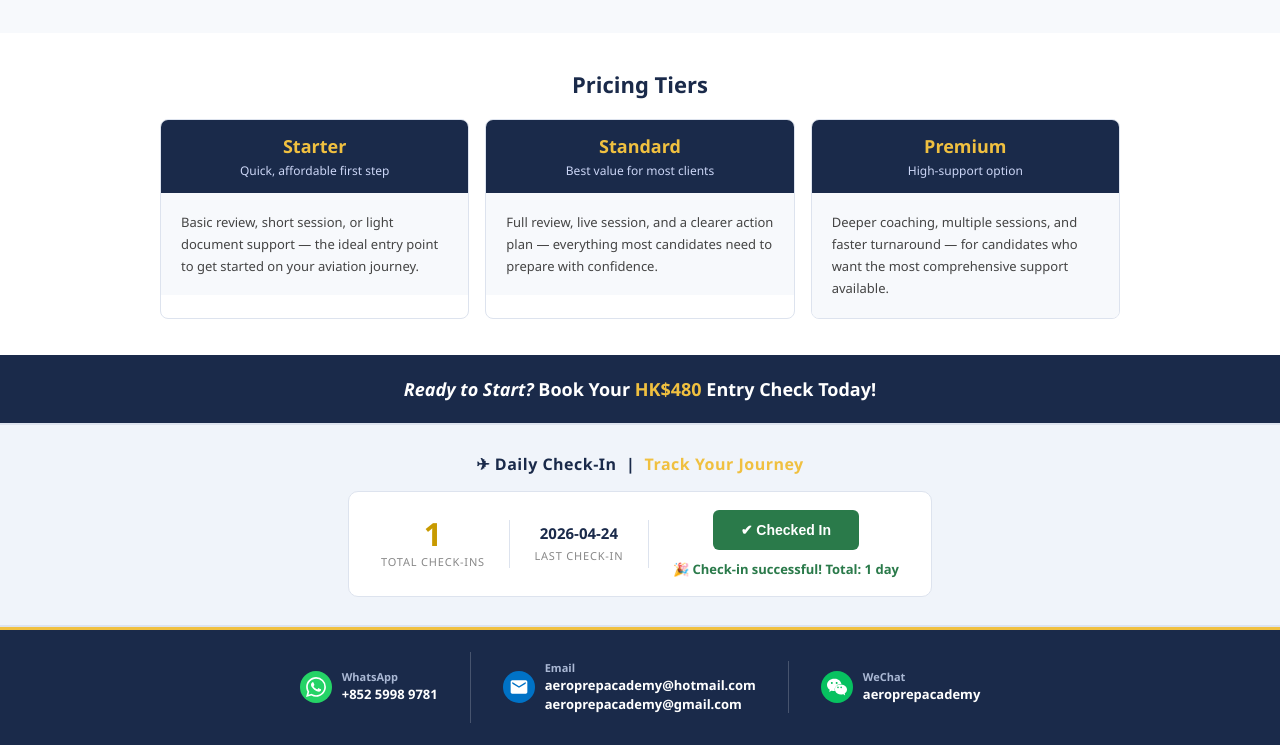
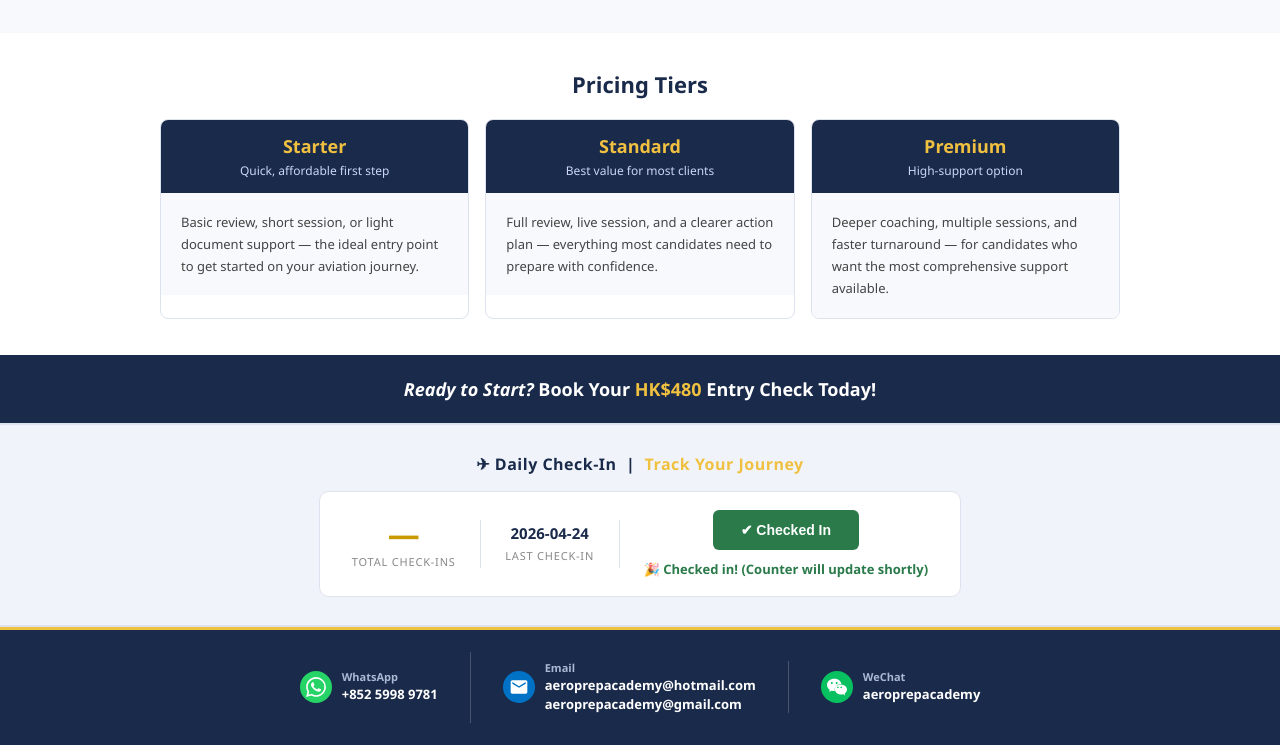
Before and after one commit to deluyi/aeroprep-academy, a plain HTML site: page index.html in a window 1280 px wide. Both pictures are taken after a click on the button "Check In Today ✔". Shown: the part 1851-2596 px from the top of the page. Drawn offline with Linux system fonts and the light colour scheme; no server answers.

Commit message:
feat: global check-in counter via CountAPI, localStorage for daily dedup

```diff
--- a/index.html
+++ b/index.html
@@ -602,9 +602,18 @@
     </div>
   </footer>
   <script>
-    // localStorage key — unique per browser/device, fully isolated
-    var CI_KEY = 'aeroprep_checkin';
+    // ── Keys ──────────────────────────────────────────────────────────────
+    // CountAPI: free global counter, shared across ALL devices/visitors
+    // Namespace + key uniquely identify this counter on countapi.xyz
+    var COUNT_NS  = 'aeroprep-academy';
+    var COUNT_KEY = 'daily-checkin-total';
+    var API_BASE  = 'https://api.countapi.xyz';
 
+    // localStorage: only used to track whether THIS device already checked
+    // in today — prevents double-counting from the same browser
+    var LOCAL_KEY = 'aeroprep_checkin_local';
+
+    // ── Helpers ───────────────────────────────────────────────────────────
     function todayStr() {
       var d = new Date();
       return d.getFullYear() + '-' +
@@ -612,27 +621,23 @@
         String(d.getDate()).padStart(2, '0');
     }
 
-    function loadState() {
-      try {
-        return JSON.parse(localStorage.getItem(CI_KEY)) || { total: 0, lastDate: '' };
-      } catch (e) {
-        return { total: 0, lastDate: '' };
-      }
+    function getLocal() {
+      try { return JSON.parse(localStorage.getItem(LOCAL_KEY)) || {}; }
+      catch (e) { return {}; }
     }
 
-    function saveState(state) {
-      localStorage.setItem(CI_KEY, JSON.stringify(state));
+    function setLocal(obj) {
+      localStorage.setItem(LOCAL_KEY, JSON.stringify(obj));
     }
 
-    function renderUI(state) {
-      var today = todayStr();
-      var btn   = document.getElementById('checkin-btn');
+    function setTotal(n) {
+      document.getElementById('ci-total').textContent = (n === null ? '…' : n);
+    }
+
+    function setBtn(checkedToday) {
+      var btn = document.getElementById('checkin-btn');
       var toast = document.getElementById('ci-toast');
-
-      document.getElementById('ci-total').textContent = state.total;
-      document.getElementById('ci-last').textContent  = state.lastDate || '—';
-
-      if (state.lastDate === today) {
+      if (checkedToday) {
         btn.textContent = '✔ Checked In';
         btn.disabled    = true;
         btn.classList.add('done');
@@ -647,29 +652,71 @@
       }
     }
 
+    // ── Fetch global total (read-only hit) ────────────────────────────────
+    function fetchTotal() {
+      fetch(API_BASE + '/get/' + COUNT_NS + '/' + COUNT_KEY)
+        .then(function(r) { return r.json(); })
+        .then(function(d) { setTotal(d.value || 0); })
+        .catch(function()  { setTotal('—'); });
+    }
+
+    // ── Increment global counter then update UI ───────────────────────────
+    function incrementTotal(callback) {
+      fetch(API_BASE + '/hit/' + COUNT_NS + '/' + COUNT_KEY)
+        .then(function(r) { return r.json(); })
+        .then(function(d) { callback(d.value || 0); })
+        .catch(function()  { callback(null); });
+    }
+
+    // ── Check-in handler (called by button) ───────────────────────────────
     function doCheckIn() {
-      var state = loadState();
+      var local = getLocal();
       var today = todayStr();
+      var toast = document.getElementById('ci-toast');
+      var btn   = document.getElementById('checkin-btn');
 
-      if (state.lastDate === today) {
-        // Same day — no increment, just remind
-        document.getElementById('ci-toast').textContent = 'Already checked in today. Come back tomorrow!';
-        document.getElementById('ci-toast').className   = 'checkin-toast warn';
+      if (local.lastDate === today) {
+        toast.textContent = 'Already checked in today. Come back tomorrow!';
+        toast.className   = 'checkin-toast warn';
         return;
       }
 
-      state.total   += 1;
-      state.lastDate = today;
-      saveState(state);
-      renderUI(state);
+      // Disable button immediately to prevent double-tap
+      btn.disabled    = true;
+      btn.textContent = 'Checking in…';
+      toast.textContent = '';
 
-      var toast = document.getElementById('ci-toast');
-      toast.textContent = '🎉 Check-in successful! Total: ' + state.total + ' day' + (state.total > 1 ? 's' : '');
-      toast.className   = 'checkin-toast';
+      incrementTotal(function(newTotal) {
+        // Save to localStorage regardless of API result
+        local.lastDate = today;
+        setLocal(local);
+
+        document.getElementById('ci-last').textContent = today;
+        setBtn(true);
+
+        if (newTotal !== null) {
+          setTotal(newTotal);
+          toast.textContent = '🎉 Check-in successful! Global total: ' + newTotal;
+        } else {
+          // API failed — still mark as checked in locally
+          fetchTotal();
+          toast.textContent = '🎉 Checked in! (Counter will update shortly)';
+        }
+        toast.className = 'checkin-toast';
+      });
     }
 
-    // Init on page load
-    renderUI(loadState());
+    // ── Init on page load ─────────────────────────────────────────────────
+    (function init() {
+      var local   = getLocal();
+      var today   = todayStr();
+      var checked = (local.lastDate === today);
+
+      document.getElementById('ci-last').textContent = local.lastDate || '—';
+      setBtn(checked);
+      setTotal('…');   // show loading placeholder
+      fetchTotal();    // pull live global count
+    })();
   </script>
 </body>
 </html>
```
